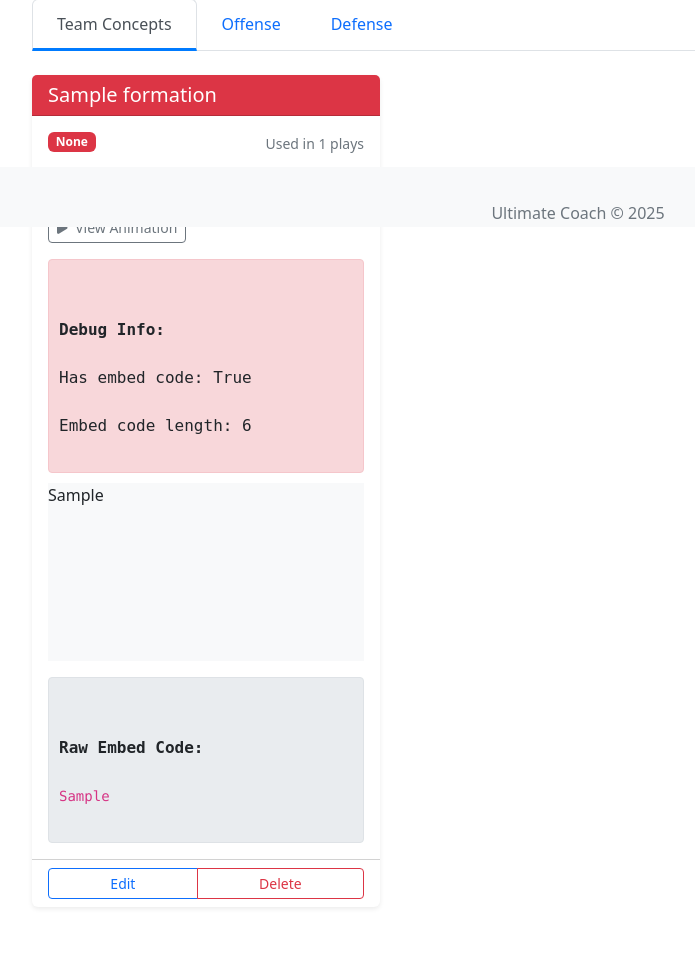
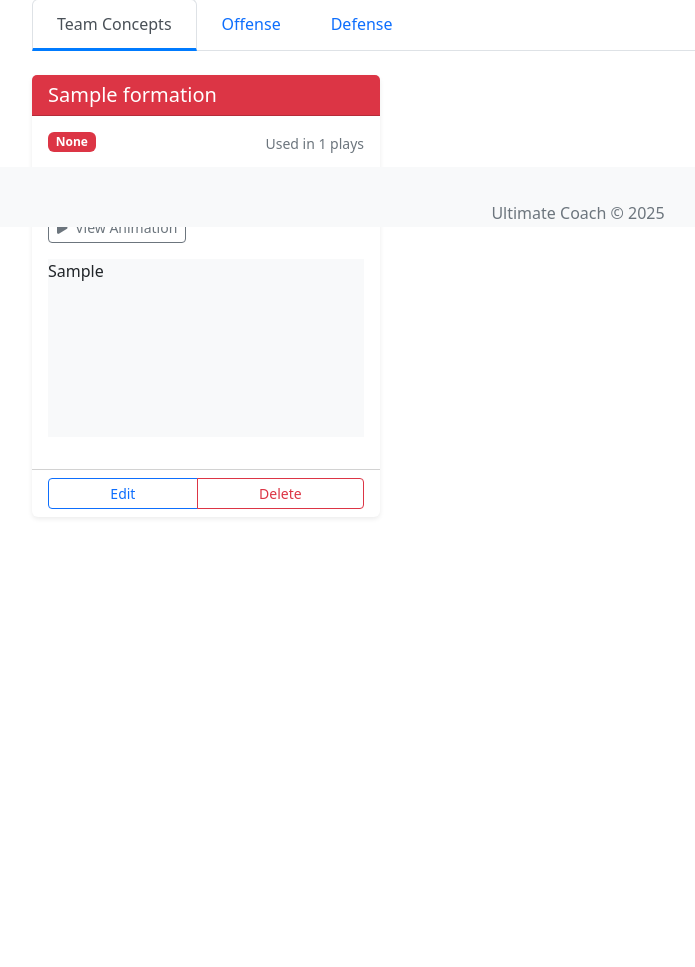
Before and after one commit to kspruce/ultimatecoachrr, a Flask app: page /playbook/ in a window 1280 px wide, after a click on "View Animation". Shown: the part 573-1540 px from the top of the page, without its empty margins (62-757 px from the left). After the commit the page ends 1091 px from the top, so only its background shows below. Run offline with Flask 3, Linux system fonts and the light colour scheme; a user stored in the database is signed in; tables that the repository leaves empty hold one stand-in row (values such as "Sample post"); parts of the project's set-up code (start-up, migrations or seed data) failed here and were passed over; some libraries are stand-ins or nearby versions.

Commit message:
update playbook

```diff
--- a/app/templates/playbook/index.html
+++ b/app/templates/playbook/index.html
@@ -38,15 +38,14 @@
         border-left-color: #dc3545;
     }
 
-    /* Embed container */
+    /* Fixed embed container */
     .embed-container {
         position: relative;
-        padding-bottom: 56.25%;
+        padding-bottom: 56.25%; /* 16:9 aspect ratio */
         height: 0;
         overflow: hidden;
         max-width: 100%;
         background: #f8f9fa;
-        border-radius: 0;
         margin-bottom: 1rem;
     }
 
@@ -54,8 +53,8 @@
         position: absolute;
         top: 0;
         left: 0;
-        width: 100%;
-        height: 100%;
+        width: 100% !important; /* Override inline width */
+        height: 100% !important; /* Override inline height */
         border: 0;
     }
 
@@ -111,27 +110,12 @@
         transform: rotate(180deg);
     }
 
-    /* Debug styles */
-    .debug-info {
-        background-color: #f8d7da;
-        border: 1px solid #f5c6cb;
-        padding: 10px;
-        margin-bottom: 10px;
-        border-radius: 4px;
-        font-family: monospace;
-        white-space: pre-wrap;
-        word-break: break-all;
-    }
-
-    .embed-code {
-        background-color: #e9ecef;
-        border: 1px solid #dee2e6;
-        padding: 10px;
-        margin-top: 10px;
-        border-radius: 4px;
-        font-family: monospace;
-        white-space: pre-wrap;
-        word-break: break-all;
+    /* Direct iframe container */
+    .iframe-direct-container {
+        width: 100%;
+        height: 300px;
+        margin-bottom: 1rem;
+        border: 0;
     }
 </style>
 {% endblock %}
@@ -248,22 +232,14 @@
                                 </button>
 
                                 <div class="collapse mt-3" id="conceptVideo{{ formation.id }}">
-                                    <!-- Debug info -->
-                                    <div class="debug-info">
-                                        <strong>Debug Info:</strong>
-                                        <br>Has embed code: {{ formation.ultiplay_embed is not none }}
-                                        <br>Embed code length: {{ formation.ultiplay_embed|length if formation.ultiplay_embed else 0 }}
-                                    </div>
-
-                                    <div class="embed-container" id="concept-embed-{{ formation.id }}">
+                                    {% if "ultiplays.com/embed/" in formation.ultiplay_embed %}
+                                        {% set embed_url = formation.ultiplay_embed.split('src="')[1].split('"')[0] %}
+                                        <iframe class="iframe-direct-container" src="{{ embed_url }}" frameborder="0" allowfullscreen></iframe>
+                                    {% else %}
+                                        <div class="embed-container">
                                             {{ formation.ultiplay_embed|safe }}
                                         </div>
-
-                                    <!-- Raw embed code -->
-                                    <div class="embed-code">
-                                        <strong>Raw Embed Code:</strong>
-                                        <code>{{ formation.ultiplay_embed }}</code>
-                                    </div>
+                                    {% endif %}
                                 </div>
                                 {% endif %}
                             </div>
@@ -350,24 +326,14 @@
                         <div class="collapse" id="playDetails{{ play.id }}">
                             <div class="card-body play-details">
                                 {% if play.ultiplay_embed %}
-                                <!-- Debug info -->
-                                <div class="debug-info">
-                                    <strong>Debug Info:</strong>
-                                    <br>Has embed code: {{ play.ultiplay_embed is not none }}
-                                    <br>Embed code length: {{ play.ultiplay_embed|length if play.ultiplay_embed else 0 }}
-                                    <br>Play ID: {{ play.id }}
-                                    <br>Play Name: {{ play.name }}
-                                </div>
-
-                                <div class="embed-container" id="play-embed-{{ play.id }}">
+                                    {% if "ultiplays.com/embed/" in play.ultiplay_embed %}
+                                        {% set embed_url = play.ultiplay_embed.split('src="')[1].split('"')[0] %}
+                                        <iframe class="iframe-direct-container" src="{{ embed_url }}" frameborder="0" allowfullscreen></iframe>
+                                    {% else %}
+                                        <div class="embed-container">
                                             {{ play.ultiplay_embed|safe }}
                                         </div>
-
-                                <!-- Raw embed code -->
-                                <div class="embed-code">
-                                    <strong>Raw Embed Code:</strong>
-                                    <code>{{ play.ultiplay_embed }}</code>
-                                </div>
+                                    {% endif %}
                                 {% endif %}
 
                                 <h6>Description</h6>
@@ -457,24 +423,14 @@
                         <div class="collapse" id="playDetails{{ play.id }}">
                             <div class="card-body play-details">
                                 {% if play.ultiplay_embed %}
-                                <!-- Debug info -->
-                                <div class="debug-info">
-                                    <strong>Debug Info:</strong>
-                                    <br>Has embed code: {{ play.ultiplay_embed is not none }}
-                                    <br>Embed code length: {{ play.ultiplay_embed|length if play.ultiplay_embed else 0 }}
-                                    <br>Play ID: {{ play.id }}
-                                    <br>Play Name: {{ play.name }}
-                                </div>
-
-                                <div class="embed-container" id="play-embed-{{ play.id }}">
+                                    {% if "ultiplays.com/embed/" in play.ultiplay_embed %}
+                                        {% set embed_url = play.ultiplay_embed.split('src="')[1].split('"')[0] %}
+                                        <iframe class="iframe-direct-container" src="{{ embed_url }}" frameborder="0" allowfullscreen></iframe>
+                                    {% else %}
+                                        <div class="embed-container">
                                             {{ play.ultiplay_embed|safe }}
                                         </div>
-
-                                <!-- Raw embed code -->
-                                <div class="embed-code">
-                                    <strong>Raw Embed Code:</strong>
-                                    <code>{{ play.ultiplay_embed }}</code>
-                                </div>
+                                    {% endif %}
                                 {% endif %}
 
                                 <h6>Description</h6>
@@ -555,50 +511,29 @@ document.addEventListener('DOMContentLoaded', function() {
         return new bootstrap.Tooltip(tooltipTriggerEl)
     });
 
-    // Debug iframe loading
-    function checkIframes() {
-        console.log("Checking iframes...");
-        const iframes = document.querySelectorAll('.embed-container iframe');
-        console.log(`Found ${iframes.length} iframes`);
+    // Fix iframe loading issues
+    document.querySelectorAll('[data-bs-toggle="collapse"]').forEach(button => {
+        button.addEventListener('click', function() {
+            // Get the target element
+            const targetId = this.getAttribute('data-bs-target');
+            const targetElement = document.querySelector(targetId);
 
-        iframes.forEach((iframe, index) => {
-            console.log(`Iframe ${index}:`, {
-                src: iframe.src,
-                width: iframe.width,
-                height: iframe.height,
-                style: iframe.style.cssText,
-                parentStyle: iframe.parentElement.style.cssText
+            // Check if it contains an iframe
+            if (targetElement) {
+                setTimeout(() => {
+                    const iframes = targetElement.querySelectorAll('iframe');
+                    iframes.forEach(iframe => {
+                        // Force iframe reload
+                        const src = iframe.src;
+                        iframe.src = '';
+                        setTimeout(() => {
+                            iframe.src = src;
+                        }, 50);
                     });
-
-            // Try to force iframe to be visible
-            iframe.style.position = 'absolute';
-            iframe.style.top = '0';
-            iframe.style.left = '0';
-            iframe.style.width = '100%';
-            iframe.style.height = '100%';
-            iframe.style.border = '2px solid red'; // Make border visible for debugging
-        });
-    }
-
-    // Run iframe check when tab is shown
-    document.querySelectorAll('button[data-bs-toggle="tab"]').forEach(tab => {
-        tab.addEventListener('shown.bs.tab', function() {
-            setTimeout(checkIframes, 500); // Check after tab transition
-        });
-    });
-
-    // Run iframe check when collapsible sections are shown
-    document.querySelectorAll('[data-bs-toggle="collapse"]').forEach(btn => {
-        btn.addEventListener('click', function() {
-            const target = document.querySelector(this.getAttribute('data-bs-target'));
-            if (target) {
-                setTimeout(checkIframes, 500); // Check after collapse transition
+                }, 300); // Wait for collapse animation
             }
         });
     });
-
-    // Initial check
-    setTimeout(checkIframes, 1000);
 
     // Search functionality
     const searchInput = document.getElementById('playSearch');
```
Lines whose indentation alone changed are shown as unchanged.
